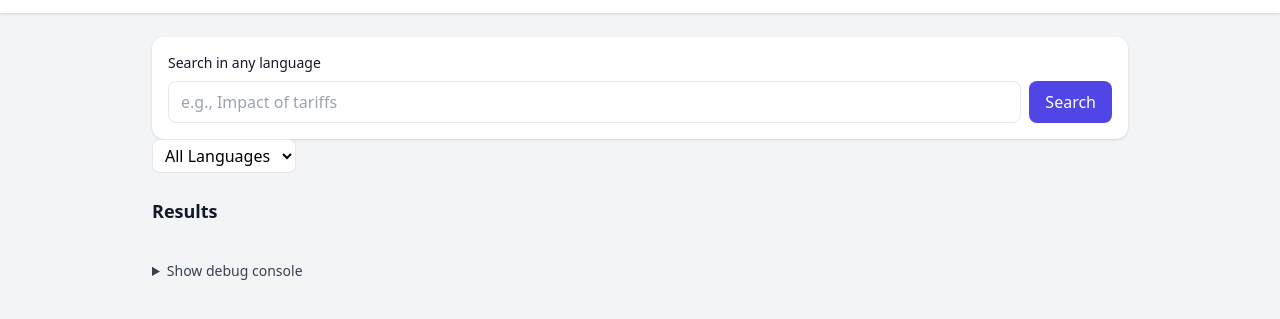
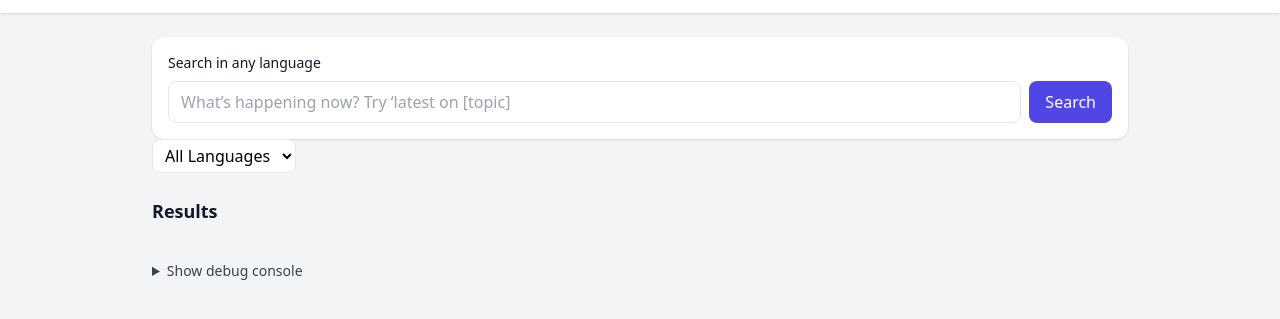
Before and after one commit to kaursimar9464/Multilingual_news_explorer, a plain HTML site: page index.html in a window 1280 px wide. Shown: the part 47-366 px from the top of the page. Drawn offline with nearby package versions, Linux system fonts and the light colour scheme.

Commit message:
Update index.html

```diff
--- a/index.html
+++ b/index.html
@@ -28,7 +28,7 @@
     <section class="bg-white p-4 rounded-xl shadow">
       <label for="query" class="block text-sm font-medium">Search in any language</label>
       <div class="mt-2 flex gap-2">
-        <input id="query" type="text" placeholder="e.g., Impact of tariffs"
+        <input id="query" type="text" placeholder="What’s happening now? Try ‘latest on [topic]"
                 class="flex-1 border rounded-lg px-3 py-2 bg-white text-black placeholder-gray-400 focus:outline-none focus:ring-2 focus:ring-indigo-500"/>
 
         <button id="searchBtn"
```
